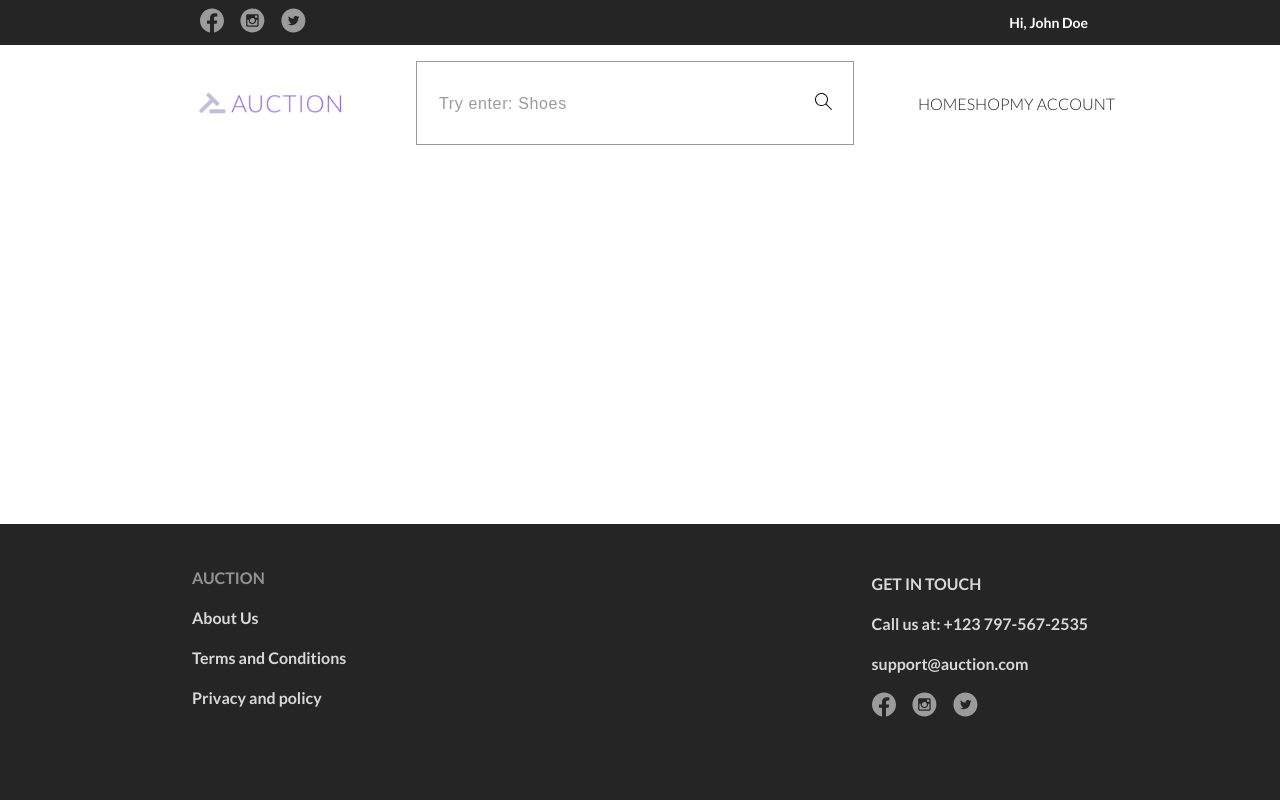
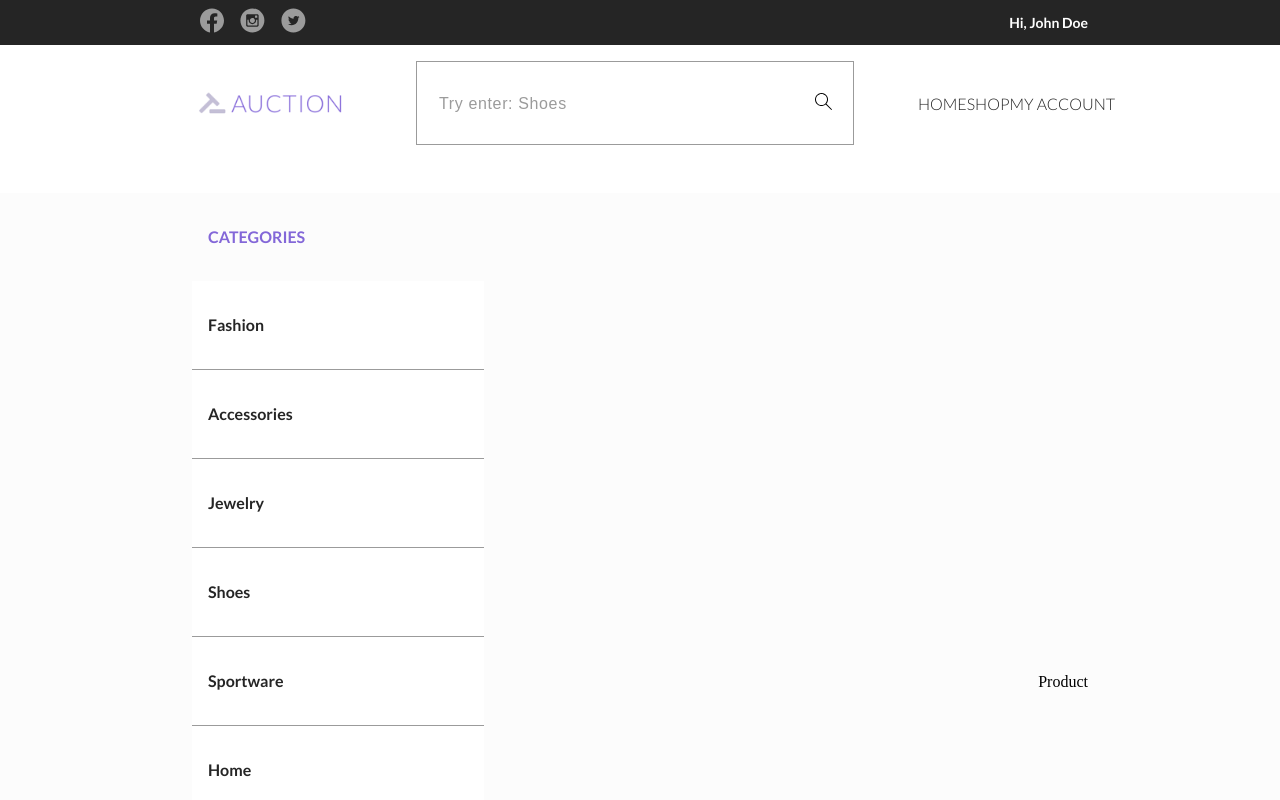
Before and after one commit to mr-am2k/auction-app, a React (Create React App) app in the folder auction-app-ui/: page / in a window 1280 px wide. Shown: the top 800 px of the page. Built offline with nearby package versions, Linux system fonts and the light colour scheme.

Commit message:
Created home component and added categories list to it

```diff
--- a/auction-app-ui/src/App.tsx
+++ b/auction-app-ui/src/App.tsx
@@ -1,4 +1,4 @@
-import { PrivacyAndPolicy, TermsAndConditions, AboutUs } from './pages';
+import { PrivacyAndPolicy, TermsAndConditions, AboutUs, Home } from './pages';
 import { Routes, Route } from 'react-router-dom';
 import ROUTES from './util/routes';
 
@@ -30,6 +30,7 @@ const App = () => {
                       element={<TermsAndConditions />}
                     />
                     <Route path={ROUTES.ABOUT_US} element={<AboutUs />} />
+                    <Route path='/' element={<Home/>} />
                   </Routes>
                 </main>
 
--- /dev/null
+++ b/auction-app-ui/src/components/category/Category.tsx
@@ -0,0 +1,16 @@
+import './category.scss'
+
+type Props = {
+  children?: React.ReactNode;
+  categoryName: string;
+};
+
+const Category: React.FC<Props> = ({categoryName}) => {
+  return (
+    <div className='c-category-wrapper'>
+      <p>{categoryName}</p>
+    </div>
+  );
+};
+
+export default Category;
--- /dev/null
+++ b/auction-app-ui/src/components/category/category.scss
@@ -0,0 +1,24 @@
+@import '/src/scss/variables';
+@import '/src/scss/mixin';
+
+.c-category-wrapper {
+  @include flexDisplay(flex-start, flex-start);
+  flex-direction: row;
+  padding: 16px;
+  gap: 10px;
+  width: 260px;
+  background: $whiteColor;
+  border-bottom: 1px solid $greyColor;
+
+  p {
+    font-family: $fontFamily;
+    font-weight: $highFontWeight;
+    font-size: $fontSize;
+    line-height: $paragraphLineHeight;
+    color: $blackColor;
+  }
+
+  p:hover{
+    cursor: pointer;
+  }
+}
--- /dev/null
+++ b/auction-app-ui/src/components/index.ts
@@ -0,0 +1 @@
+export {default as Category} from './category/Category'
--- a/auction-app-ui/src/layouts/navbar-tracker/navbar-tracker.scss
+++ b/auction-app-ui/src/layouts/navbar-tracker/navbar-tracker.scss
@@ -9,7 +9,7 @@
   height: 60px;
   @include flexDisplay(space-between, center);
   padding: 0 12rem;
-  background-color: $navbarTrackerWhiteColor;
+  background-color: $lightGreyColor;
   font-family: $fontFamily;
 
   .c-current-page {
--- /dev/null
+++ b/auction-app-ui/src/pages/home/Home.tsx
@@ -0,0 +1,40 @@
+import { Category } from 'components';
+import EN_STRINGS from 'util/en_strings';
+
+import './home.scss';
+
+const DUMMY_CATEGORIES = [
+  'Fashion',
+  'Accessories',
+  'Jewelry',
+  'Shoes',
+  'Sportware',
+  'Home',
+  'Electronics',
+  'Mobile',
+  'Computer',
+  'All Categories',
+];
+
+const Home = () => {
+  return (
+    <div className='c-home-wrapper'>
+      <div className='c-top-part'>
+        <div className='c-categories'>
+          <p className='c-category-heading'>{EN_STRINGS['Home.Categories']}</p>
+          {DUMMY_CATEGORIES.map((item, index: number) => (
+            <Category categoryName={item} key={index} />
+          ))}
+        </div>
+
+        <p>Product</p>
+      </div>
+
+      <div className='c-bottom-part'>
+        <p>Last chance</p>
+      </div>
+    </div>
+  );
+};
+
+export default Home;
--- /dev/null
+++ b/auction-app-ui/src/pages/home/home.scss
@@ -0,0 +1,26 @@
+@import '/src/scss/mixin';
+@import '/src/scss/variables';
+
+.c-home-wrapper {
+  padding-top: 2rem;
+
+  .c-top-part {
+    @include flexDisplay(space-between, center);
+    flex-direction: row;
+    padding: 0 12rem;
+
+    background-color: $lightGreyColor;
+
+    .c-categories {
+      font-family: $fontFamily;
+
+      .c-category-heading {
+        font-weight: $highFontWeight;
+        font-size: $fontSize;
+        line-height: $paragraphLineHeight;
+        color: $purpleColor;
+        padding: 16px;
+      }
+    }
+  }
+}
--- a/auction-app-ui/src/pages/index.ts
+++ b/auction-app-ui/src/pages/index.ts
@@ -1,3 +1,4 @@
 export {default as PrivacyAndPolicy} from './privacy-and-policy/PrivacyAndPolicy'
 export {default as TermsAndConditions} from './terms-and-conditions/TermsAndConditions'
 export {default as AboutUs} from './about-us/AboutUs'
+export {default as Home} from './home/Home'
--- a/auction-app-ui/src/scss/_variables.scss
+++ b/auction-app-ui/src/scss/_variables.scss
@@ -5,7 +5,7 @@ $greyColor: #9b9b9b;
 $whiteColor: #ffffff;
 $purpleColor: #8367d8;
 $smokeWhiteColor: #d8d8d8;
-$navbarTrackerWhiteColor: #fcfcfc;
+$lightGreyColor: #fcfcfc;
 
 //fonts and text
 $fontFamily: 'Lato', sans-serif;
--- a/auction-app-ui/src/util/en_strings.ts
+++ b/auction-app-ui/src/util/en_strings.ts
@@ -1,14 +1,15 @@
 export default {
-  "Footer.AboutUs": 'About Us',
-  "Footer.TermsAndConditions": 'Terms and Conditions',
-  "Footer.PrivacyAndPolicy": 'Privacy and policy',
-  "Footer.Auction": 'AUCTION',
-  "Footer.GetInTouch": 'GET IN TOUCH',
-  "Navbar.Home": 'Home',
-  "Navbar.Shop": 'Shop',
-  "Navbar.MyAccount": 'My Account',
-  "Header.Login": 'Login',
-  "Header.CreateAccount": 'Create Account',
-  "Navbar.InputPlaceholder": 'Try enter: Shoes',
-  "Footer.CallUs": 'Call us at: ',
+  'Footer.AboutUs': 'About Us',
+  'Footer.TermsAndConditions': 'Terms and Conditions',
+  'Footer.PrivacyAndPolicy': 'Privacy and policy',
+  'Footer.Auction': 'AUCTION',
+  'Footer.GetInTouch': 'GET IN TOUCH',
+  'Navbar.Home': 'Home',
+  'Navbar.Shop': 'Shop',
+  'Navbar.MyAccount': 'My Account',
+  'Header.Login': 'Login',
+  'Header.CreateAccount': 'Create Account',
+  'Navbar.InputPlaceholder': 'Try enter: Shoes',
+  'Footer.CallUs': 'Call us at: ',
+  'Home.Categories': 'CATEGORIES',
 };
```
Also changed, not shown: 1 other file (tests, documents, lock files or other folders).
